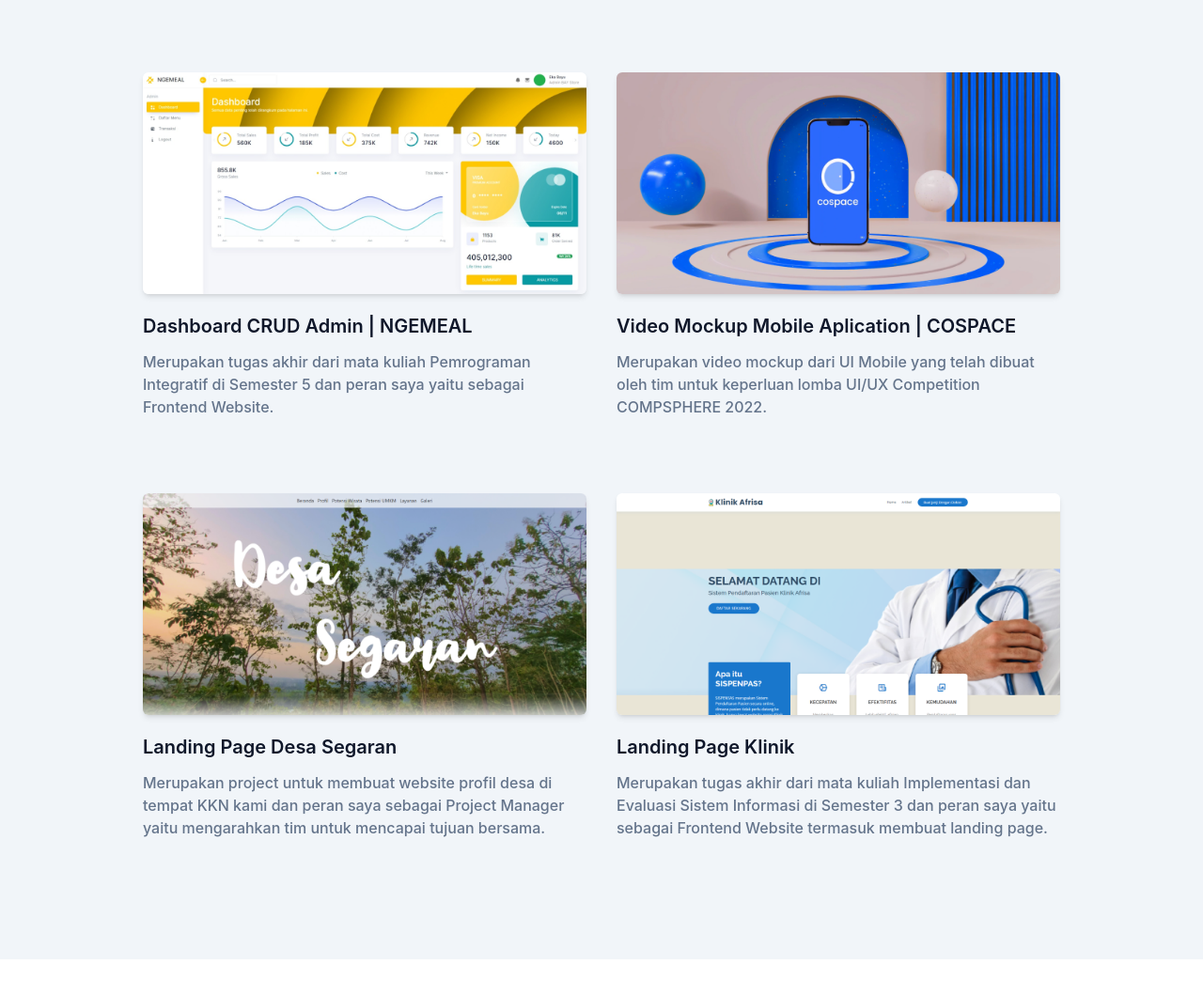
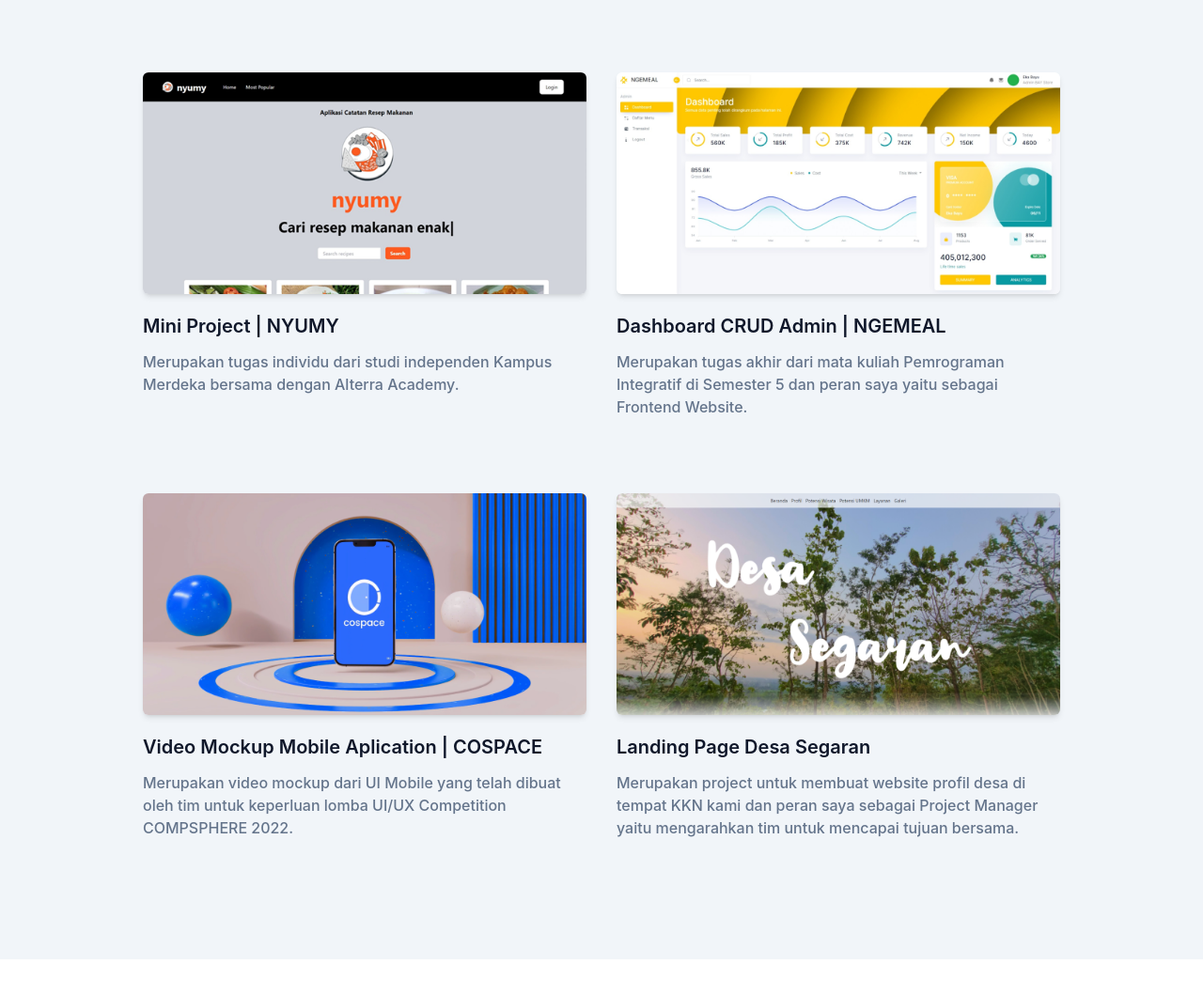
Before and after one commit to EBay12Y/ekabayu, a website: page index.html in a window 1280 px wide. Shown: the part 1103-2162 px from the top of the page at 94% size. Drawn offline with nearby package versions, Linux system fonts and the light colour scheme.

Commit message:
update project terbaru

```diff
--- a/index.html
+++ b/index.html
@@ -79,6 +79,15 @@
 
             <div class="w-full px-4 flex flex-wrap justify-center xl:w-10/12 xl:mx-auto">
                 <div class="mb-12 p-4 md:w-1/2">
+                    <a href="https://mini-project-nyumy.vercel.app/" target="_blank">
+                    <div data-aos="zoom-in-right" data-aos-duration="1000" class="rounded-md shadow-md overflow-hidden">
+                        <img src="dist/img/portofolio/image5.png" alt="Landing Page" width="w-full">
+                    </div>
+                    <h3 data-aos="fade-right" data-aos-duration="1000" class="font-semibold text-xl text-dark mt-5 mb-3">Mini Project | NYUMY</h3>
+                    <p data-aos="fade-right" data-aos-duration="1000" class="font-medium text-base text-secondary">Merupakan tugas individu dari studi independen Kampus Merdeka bersama dengan Alterra Academy. </p>
+                    </a>
+                </div>
+                <div class="mb-12 p-4 md:w-1/2">
                     <a href="https://frontend-ngemal.vercel.app" target="_blank">
                     <div data-aos="zoom-in-right" data-aos-duration="1000" class="rounded-md shadow-md overflow-hidden">
                         <img src="dist/img/portofolio/image1.png" alt="Dashboard Admin" width="w-full">
@@ -103,15 +112,6 @@
                     </div>
                         <h3 data-aos="fade-right" data-aos-duration="1000" class="font-semibold text-xl text-dark mt-5 mb-3">Landing Page Desa Segaran</h3>
                         <p data-aos="fade-right" data-aos-duration="1000" class="font-medium text-base text-secondary">Merupakan project untuk membuat website profil desa di tempat KKN kami dan peran saya sebagai Project Manager yaitu mengarahkan tim untuk mencapai tujuan bersama.</p>
-                    </a>
-                </div>
-                <div class="mb-12 p-4 md:w-1/2">
-                    <a href="https://landing-page-klinik.vercel.app" target="_blank">
-                    <div data-aos="zoom-in-right" data-aos-duration="1000" class="rounded-md shadow-md overflow-hidden">
-                        <img src="dist/img/portofolio/image4.png" alt="Landing Page" width="w-full">
-                    </div>
-                    <h3 data-aos="fade-right" data-aos-duration="1000" class="font-semibold text-xl text-dark mt-5 mb-3">Landing Page Klinik</h3>
-                    <p data-aos="fade-right" data-aos-duration="1000" class="font-medium text-base text-secondary">Merupakan tugas akhir dari mata kuliah Implementasi dan Evaluasi Sistem Informasi di Semester 3 dan peran saya yaitu sebagai Frontend Website termasuk membuat landing page.</p>
                     </a>
                 </div>
             </div>
```
Also changed, not shown: dist/img/portofolio/image5.png (added).
